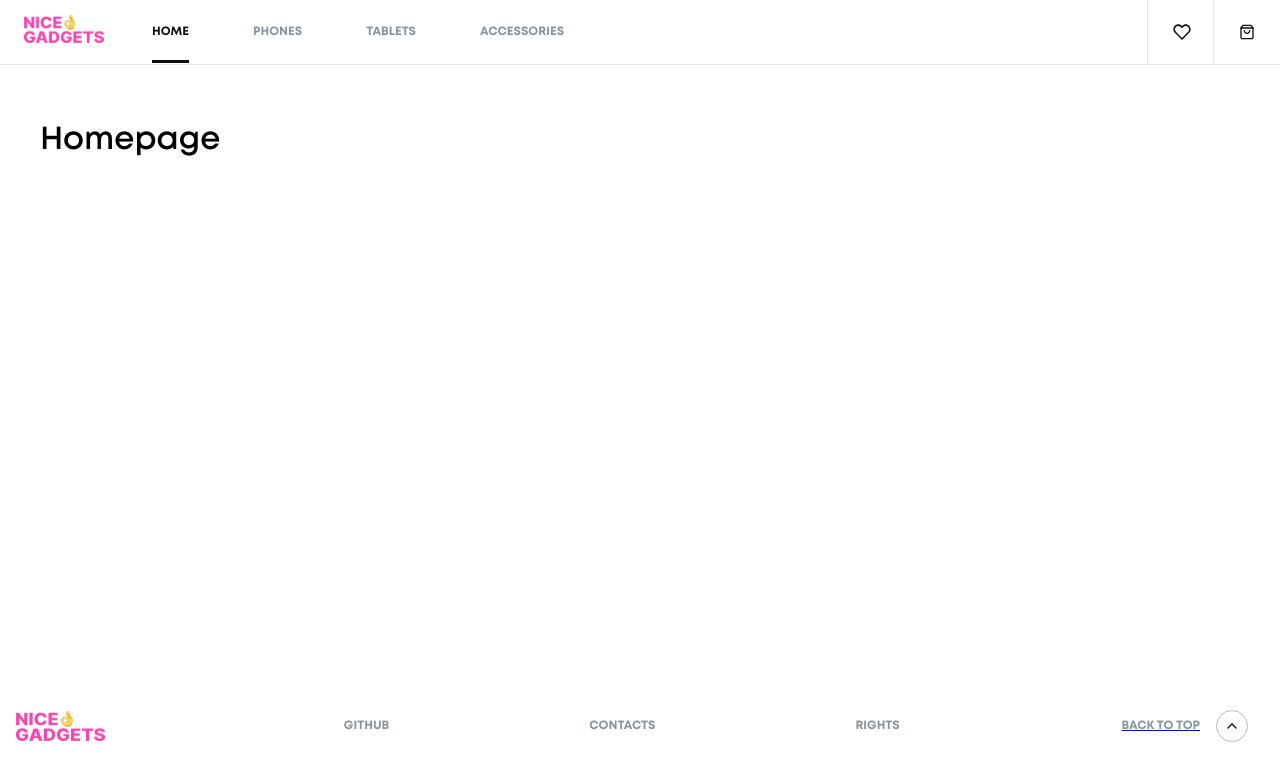
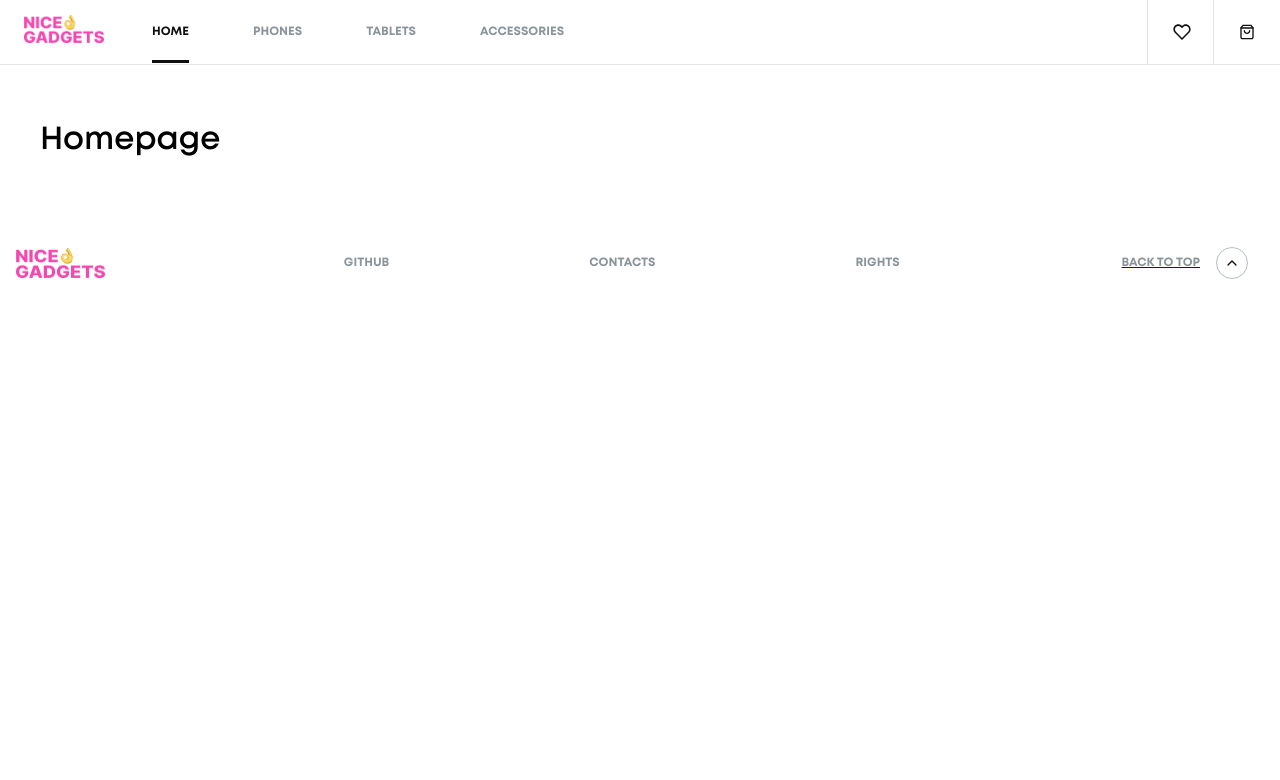
Before and after one commit to fe-jul22-team6/product_catalog, a React (Create React App) app in the folder frontend/: page / in a window 1280 px wide. Shown: the top 780 px of the page. Built offline with nearby package versions, Linux system fonts and the light colour scheme.

Commit message:
Fixed position

```diff
--- a/frontend/src/Footer/Footer.scss
+++ b/frontend/src/Footer/Footer.scss
@@ -4,11 +4,12 @@
 .footer {
   display: flex;
   flex-direction: column;
-  position: absolute;
+  position: relative;
   bottom: 0;
   width: 100%;
   max-width: 100%;
   height: 48px;
+  margin-top: 70px;
 
   @include onTablet {
     margin-bottom: 32px;
@@ -76,7 +77,7 @@
   justify-content: center;
   align-items: center;
 
-    &-image {
+  &-image {
     margin-left: 16px;
     width: 32px;
     height: 32px;
```
Also changed, not shown: frontend/src/Footer/Footer.tsx (line endings or trailing spaces).
